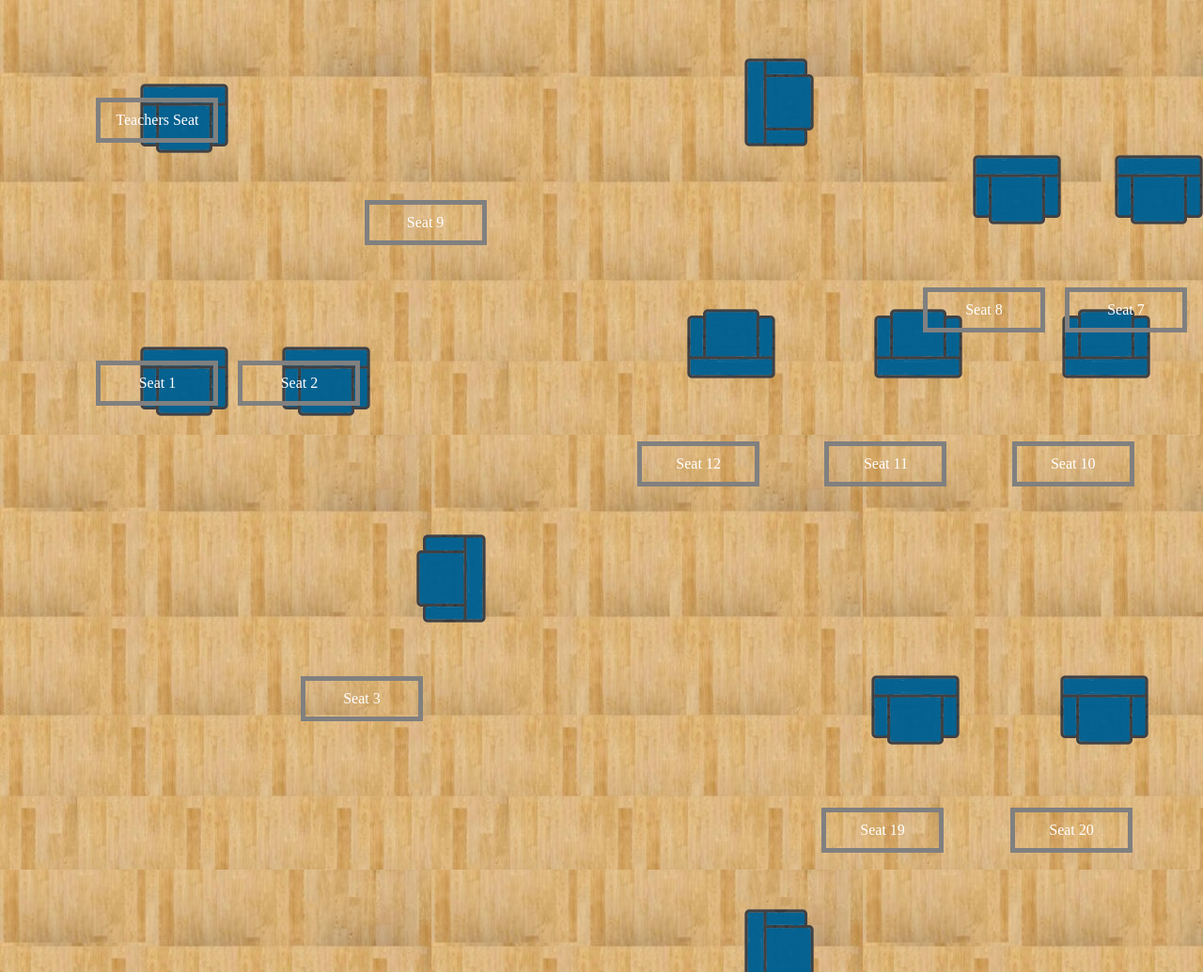
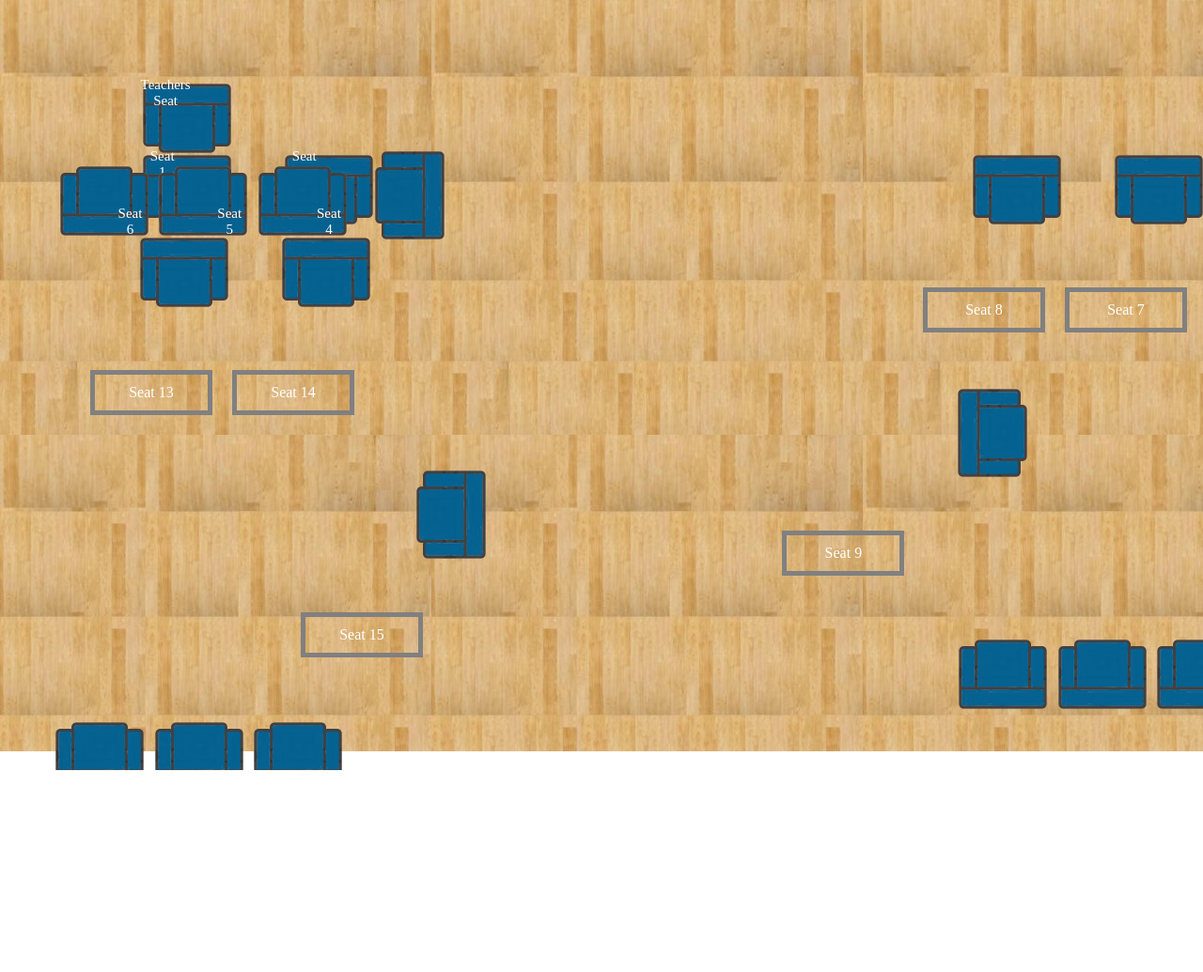
Before and after one commit to Jurso28/USS3_16_22, a website: page static/seatselector.html in a window 1280 px wide. Shown: the top 1035 px of the page at 94% size. After the commit the page ends 800 px from the top, so only its background shows below. Drawn offline with Linux system fonts and the light colour scheme.

Commit message:
Update seating positions

```diff
--- a/static/seatselector.css
+++ b/static/seatselector.css
@@ -86,78 +86,72 @@ body{
   margin-top: 35%;
   margin-left: 0%;
 }
+
 .container {
   position: relative;
   text-align: center;
   color: white;
 }
-.centered {
+
+#img{
+  left: 5%;
   position: absolute;
-  top: 50%;
-  left: 140%;
-  transform: translate(-50%, -50%);
+  height: "auto";
+  width: 200px;
 }
 
+#Box0 {
+  margin-top: 110%;
+  margin-left: 105%;
+  position: absolute;
+  text-align: center;
+  font-size: 15px;
 
-
-#Box0 {
-  width: 100px;
-  padding: 10px;
-  border: 5px solid gray;
-  margin: 0;
-  outline-color: black;
-  object-fit: contain;
 }
 
 
 #Box1 {
-    width: 100px;
-    padding: 10px;
-    border: 5px solid gray;
-    margin: 0;
-    outline-color: black;
-    object-fit: contain;
+  margin-top: 110%;
+  margin-left: 125%;
+  position: absolute;
+  text-align: center;
+  font-size: 15px;
   }
 
 #Box2 {
-    width: 100px;
-    padding: 10px;
-    border: 5px solid gray;
-    margin: 0;
-    outline-color: black;
-    object-fit: contain;
+  margin-top: 110%;
+  margin-left: 125%;
+  position: absolute;
+  text-align: center;
+  font-size: 15px;
 }
 #Box3 {
-    width: 100px;
-    padding: 10px;
-    border: 5px solid gray;
-    margin: 0;
-    outline-color: black;
-    object-fit: contain;
+  margin-top: 110%;
+  margin-left: 125%;
+  position: absolute;
+  text-align: center;
+  font-size: 15px;
 }
 #Box4 {
-  width: 100px;
-  padding: 10px;
-  border: 5px solid gray;
-  margin: 0;
-  outline-color: black;
-  object-fit: contain;
+  margin-top: 110%;
+  margin-left: 125%;
+  position: absolute;
+  text-align: center;
+  font-size: 15px;
 }
 #Box5 {
-  width: 100px;
-  padding: 10px;
-  border: 5px solid gray;
-  margin: 0;
-  outline-color: black;
-  object-fit: contain;
+  margin-top: 110%;
+  margin-left: 125%;
+  position: absolute;
+  text-align: center;
+  font-size: 15px;
 }
 #Box6 {
-  width: 100px;
-  padding: 10px;
-  border: 5px solid gray;
-  margin: 0;
-  outline-color: black;
-  object-fit: contain;
+  margin-top: 110%;
+  margin-left: 125%;
+  position: absolute;
+  text-align: center;
+  font-size: 15px;
 }
 #Box7 {
   width: 100px;
--- a/static/seatselector.html
+++ b/static/seatselector.html
@@ -16,11 +16,9 @@
     <div class="row">
         <div class="topcolumnL">
             <div class = "container">
-                <img id ="img" src="topviewseatdown.png" alt="a chair" width="200" height="auto">
-                <div class="centered">
+                <img id ="img" src="topviewseatdown.png" alt="a chair" >
                 <div id="Box0" >
                     <div class="popup" onclick="myFunction0()">Teachers Seat</div>
-                    </div>
                 </div>
             </div>
         </div>
@@ -29,28 +27,24 @@
     <div class="row">
         <div class="topcolumnL">
             <div class = "container">
-                <img src="topviewseatdown.png" alt="a chair" width="200" height="auto">
-                <div class="centered">
+                <img id="img" src="topviewseatdown.png" alt="a chair" >
                 <div id="Box1">
                     <div class="popup" onclick="myFunction1()">Seat 1</div>
                 </div>
             </div>
         </div>
-        </div>
         <div class="topcolumnL">
             <div class = "container">
-                <img src="topviewseatdown.png" alt="a chair" width="200" height="auto">
-                <div class="centered">
+                <img id="img" src="topviewseatdown.png" alt="a chair">
                 <div id="Box2">
                     <div class="popup" onclick="myFunction2()">Seat 2</div>
                 </div>
             </div>
         </div>
     </div>
-    </div>
     <div class="midleft">
         <div class="container">
-            <img src="topviewseatright.png" alt="a chair" width="200" height="auto">
+            <img id="img" src="topviewseatright.png" alt="a chair">
             <div id="Box3">
                 <div class="popup" onclick="myFunction3()">Seat 3</div>
             </div>
@@ -59,7 +53,7 @@
     <div class="row">
         <div class="bottomcolumnL">
             <div class="container">
-                <img src="topviewseatup.png" alt="a chair" width="200" height="auto">
+                <img id="img" src="topviewseatup.png" alt="a chair">
                 <div id="Box6">
                     <div class="popup" onclick="myFunction6()">Seat 6</div>
                 </div>
@@ -67,7 +61,7 @@
         </div>
         <div class="bottomcolumnL">
             <div class="container">
-                <img src="topviewseatup.png" alt="a chair" width="200" height="auto">
+                <img id="img" src="topviewseatup.png" alt="a chair">
                 <div id="Box5">
                     <div class="popup" onclick="myFunction5()">Seat 5</div>
                 </div>
@@ -75,7 +69,7 @@
         </div>
         <div class="bottomcolumnL">
             <div class="container">
-                <img src="topviewseatup.png" alt="a chair" width="200" height="auto">
+                <img id="img" src="topviewseatup.png" alt="a chair">
                 <div id="Box4">
                     <div class="popup" onclick="myFunction4()">Seat 4</div>
                 </div>
@@ -187,7 +181,6 @@
                 <img src="topviewseatdown.png" alt="a chair" width="200" height="auto">
                 <div id="Box8">
                     <div class="popup" onclick="myFunction8()">Seat 8</div>
-                </div>
                 </div>
             </div>
         </div>
```
Lines whose indentation alone changed are shown as unchanged.
